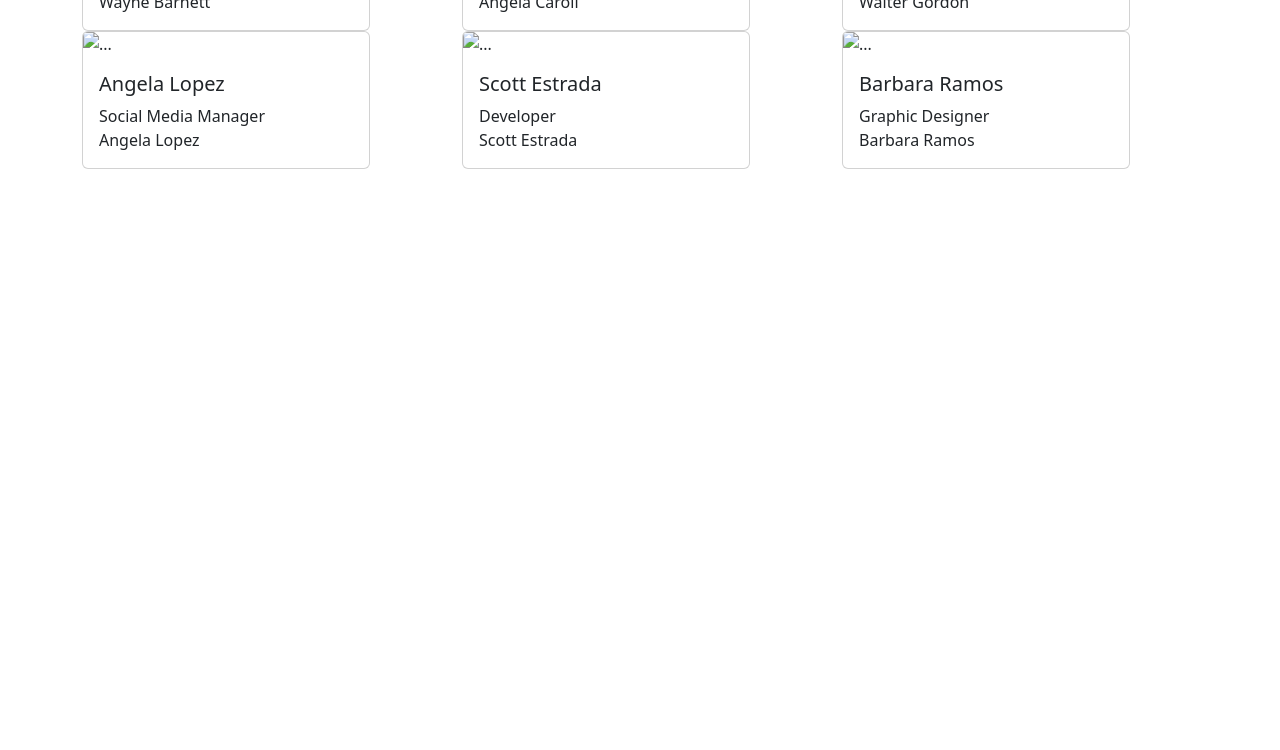
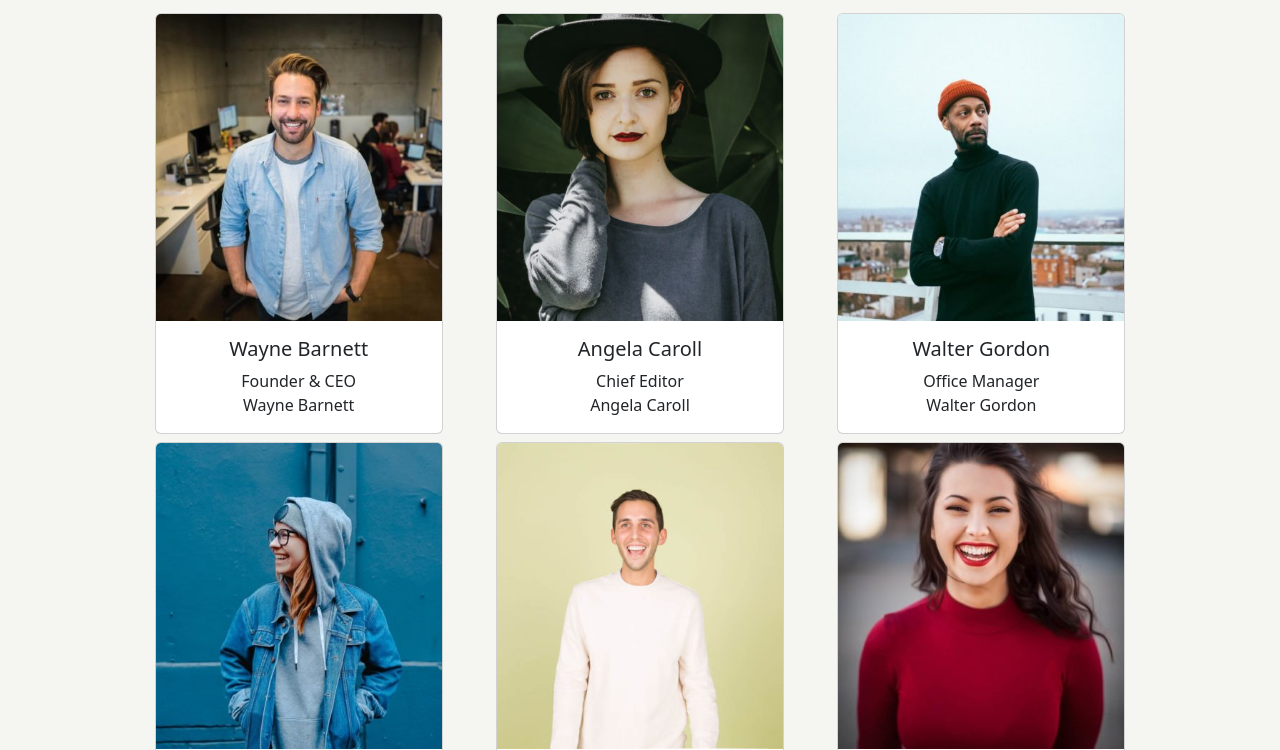
Before and after one commit to Nucci-karim/js-our-team, a plain HTML site: page index.html in a window 1280 px wide. Shown: the part 107-857 px from the top of the page. Before the commit the page ends 800 px from the top, so only its background shows below. Drawn offline with nearby package versions, Linux system fonts and the light colour scheme.

Commit message:
esercizio finito

```diff
--- a/assets/css/style.css
+++ b/assets/css/style.css
@@ -0,0 +1,7 @@
+body{
+    background-color: rgb(245 245 241);
+}
+
+.container{
+    width: 80%;
+}
--- a/assets/js/main.js
+++ b/assets/js/main.js
@@ -40,9 +40,9 @@ for( let i=0; i < team.length; i++ ){
 
      document.querySelector('.row').innerHTML +=
      `
-         <div class="col">
+         <div class="col mb-2 p-0 d-flex justify-content-center">
              <div class="card" style="width: 18rem;">
-                 <img src="..." class="card-img-top" alt="...">
+                 <img src="./assets/img/${ Elemento.image }" class="card-img-top" alt="...">
                  <div class="card-body" id='${i}'>
                     <h5 class="card-title">${ Elemento.name }</h5>
                     <p class="card-text">${ Elemento.role }</a>
--- a/index.html
+++ b/index.html
@@ -9,8 +9,10 @@
     <link rel="stylesheet" href="./assets/css/style.css">
 </head>
 <body>
-    <div class="container">
-        <div class="row">
+    <div class="container text-center">
+        <h1>Our Team</h1>
+        <p>Lorem ipsum dolor sit amet consectetur adipisicing elit. Eaque animi iure culpa rerum obcaecati placeat tenetur nulla, magnam distinctio id tempora? Minima corporis veritatis asperiores, adipisci accusantium ducimus eius maiores.</p>
+        <div class="row ">
 
         </div>
     </div>
```
Also changed, not shown: assets/img/angela-caroll-chief-editor.jpg (renamed from img/angela-caroll-chief-editor.jpg), assets/img/angela-lopez-social-media-manager.jpg (renamed from img/angela-lopez-social-media-manager.jpg), assets/img/barbara-ramos-graphic-designer.jpg (renamed from img/barbara-ramos-graphic-designer.jpg), assets/img/scott-estrada-developer.jpg (renamed from img/scott-estrada-developer.jpg), assets/img/walter-gordon-office-manager.jpg (renamed from img/walter-gordon-office-manager.jpg), assets/img/wayne-barnett-founder-ceo.jpg (renamed from img/wayne-barnett-founder-ceo.jpg).
